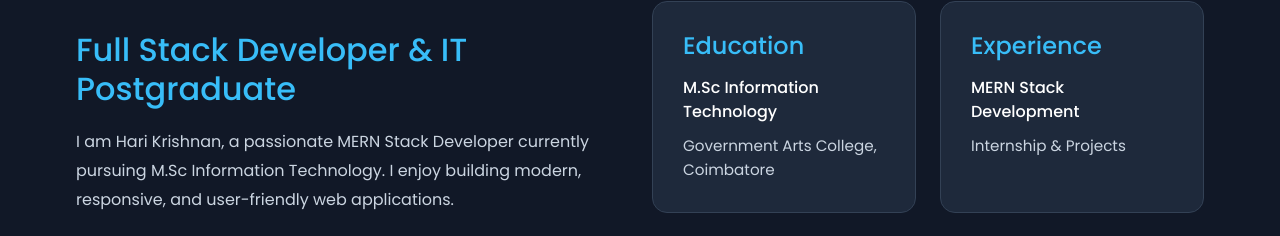
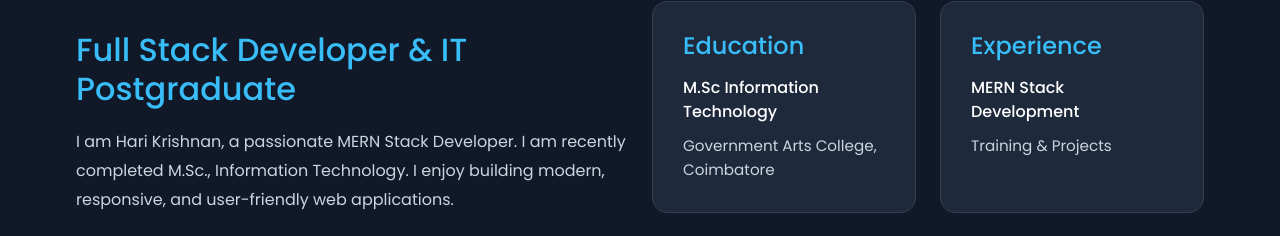
Before and after one commit to harikrishnan1906/My_Portfolio, a React (Vite) app: page / in a window 1280 px wide. Shown: the part 997-1233 px from the top of the page. Built offline with nearby package versions, Linux system fonts and the light colour scheme.

Commit message:
Resume and some small details updatd

```diff
--- a/src/components/About.jsx
+++ b/src/components/About.jsx
@@ -13,8 +13,7 @@ function About() {
               <h3>Full Stack Developer & IT Postgraduate</h3>
 
               <p>
-                I am Hari Krishnan, a passionate MERN Stack Developer currently
-                pursuing M.Sc Information Technology. I enjoy building modern,
+                I am Hari Krishnan, a passionate MERN Stack Developer. I am recently completed M.Sc., Information Technology. I enjoy building modern,
                 responsive, and user-friendly web applications.
               </p>
 
@@ -53,7 +52,7 @@ function About() {
 
                     <p>MERN Stack Development</p>
 
-                    <span>Internship & Projects</span>
+                    <span>Training & Projects</span>
                   </Card.Body>
                 </Card>
               </Col>
--- a/src/components/Contact.jsx
+++ b/src/components/Contact.jsx
@@ -56,7 +56,7 @@ function Contact() {
                   <div>
                     <h5>Email</h5>
 
-                    <span>harikrishnan.k1906@email.com</span>
+                    <span>harikrishnan.k1906@gmail.com</span>
                   </div>
                 </Card.Body>
               </Card>
@@ -109,9 +109,7 @@ function Contact() {
                     >
                       <h5>LinkedIn</h5>
 
-                      <span>
-                        linkedin.com/in/hari-krishnan-kamaraj-b17628313
-                      </span>
+                      <span>linkedin.com/in/hari-krishnan-kamaraj-dev</span>
                     </a>
                   </div>
                 </Card.Body>
--- a/src/components/Footer.jsx
+++ b/src/components/Footer.jsx
@@ -72,7 +72,7 @@ function Footer() {
         </Row>
 
         <div className="footer-bottom">
-          <p>© 2026 Hari Krishnan. All Rights Reserved.</p>
+          <p>© 2026 Hari Krishnan</p>
         </div>
       </Container>
     </footer>
--- a/src/components/Hero.jsx
+++ b/src/components/Hero.jsx
@@ -2,7 +2,7 @@ import { Container, Row, Col, Button } from "react-bootstrap";
 import { FaGithub, FaLinkedin, FaEnvelope } from "react-icons/fa";
 import "../styles/hero.css";
 import profileImage from "../assets/images/portfolio-profile.png";
-import resumeFile from '../assets/resume/Hari_Krishnan_resume.pdf';
+import resumeFile from "../assets/resume/Hari_Krishnan_resume.pdf";
 
 function Hero() {
   return (
```
Also changed, not shown: 2 other files (tests, documents, lock files or other folders).
